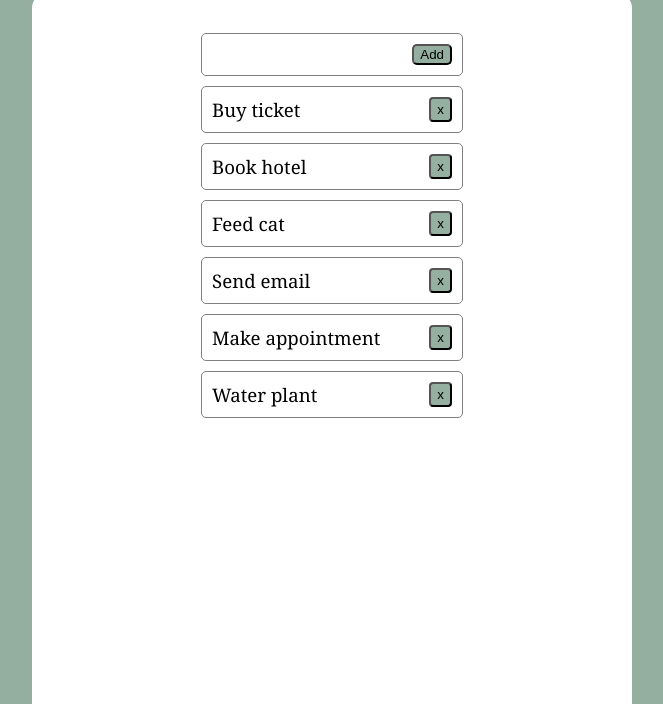
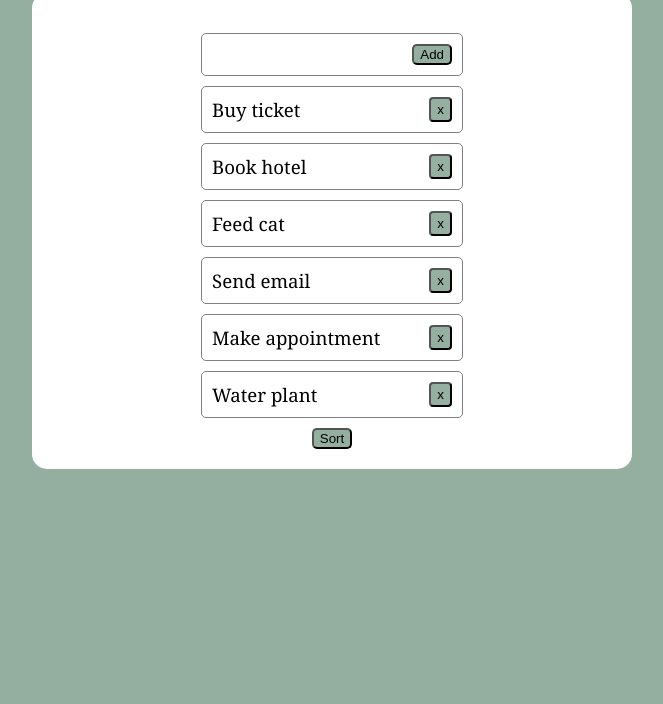
Before and after one commit to FannyRosen/Javascript-ToDoList, a website: page index.html in a window 1280 px wide. Shown: the part 96-800 px from the top of the page, without its empty margins (308-971 px from the left). Drawn offline with Linux system fonts and the light colour scheme.

Commit message:
added sort and default function

```diff
--- a/index.html
+++ b/index.html
@@ -12,14 +12,12 @@
       <p>List of what <span class="circle">to do</span></p>
     </header>
     <main>
-      <div id="inputContainer">
+      <form id="inputContainer">
         <input type="text" id="addItem" /><button id="addToDo">Add</button>
-      </div>
-      <div id="listContainer">
-        <div id="itemContainer"></div>
-      </div>
+      </form>
+      <div id="listContainer"></div>
+      <div id="sortItems"></div>
     </main>
-
     <script src="js/main.js"></script>
   </body>
 </html>
--- a/js/main.js
+++ b/js/main.js
@@ -10,6 +10,12 @@ window.onload = function () {
   createList();
   let addToDoButton = document.getElementById("addToDo");
   addToDoButton.addEventListener("click", addToDos);
+  let sortButton = document.createElement("button");
+  sortButton.innerHTML = "Sort";
+  sortButton.id = "sort";
+  sortButton.addEventListener("click", sortList);
+  let div = document.getElementById("sortItems");
+  div.appendChild(sortButton);
 };
 
 //Skapar upp nya objekt med två värden,1 string och en boolean.
@@ -45,10 +51,10 @@ function createList() {
       li.className = "markeddone";
       console.log(toDos);
     }
-    //Sätter ut barnet(listelementet) till föräldern(ulelementet).
+    //Sätter ut barnet till föräldern.
     ul.appendChild(li);
     li.appendChild(p);
-    //Skapar en knapp med inner html och tilldelar id.
+    //Skapar en knapp med inner html och tilldelar id för styling.
     let button = document.createElement("button");
     button.innerHTML = "x";
     button.id = "remove";
@@ -69,7 +75,6 @@ function removeItem(i) {
   createList();
 }
 function handleClick(i) {
-  console.log("Klickade!");
   //1. Hitta det i:et objektet i listan
   //2. Ändra completed på objektet till true
   //3. Anropa createList-funktionen
@@ -77,8 +82,16 @@ function handleClick(i) {
   console.log(toDos);
   createList();
 }
+//Funktion som sorterar gjorda toDos.
+function sortList() {
+  toDos.sort(function (a, b) {
+    return a.completed - b.completed;
+  });
+  createList();
+}
 //Funktion som lägger till nya objekt i listan.
 function addToDos() {
+  event.preventDefault();
   let inputField = document.getElementById("addItem");
   //Skapar variabel som är ett nytt objekt,värdet som användaren skriver in och boolean.
   let newToDo = new ToDo(inputField.value, false);
--- a/scss/main.scss
+++ b/scss/main.scss
@@ -82,7 +82,7 @@ body {
     flex-direction: column;
     align-items: center;
     justify-content: flex-start;
-    height: 100vh;
+    height: max-content;
     border-radius: 10px;
 
     #addItem {
@@ -119,6 +119,15 @@ body {
   .markeddone {
     text-decoration: line-through;
   }
+  #sortItems {
+    display: flex;
+    justify-content: center;
+    #sort {
+      background-color: rgba(139, 168, 151, 0.918);
+      border-radius: 5px;
+      margin-bottom: 20px;
+    }
+  }
 }
 @media screen and (min-width: 600px) {
   body {
```
Also changed, not shown: css/main.css.
